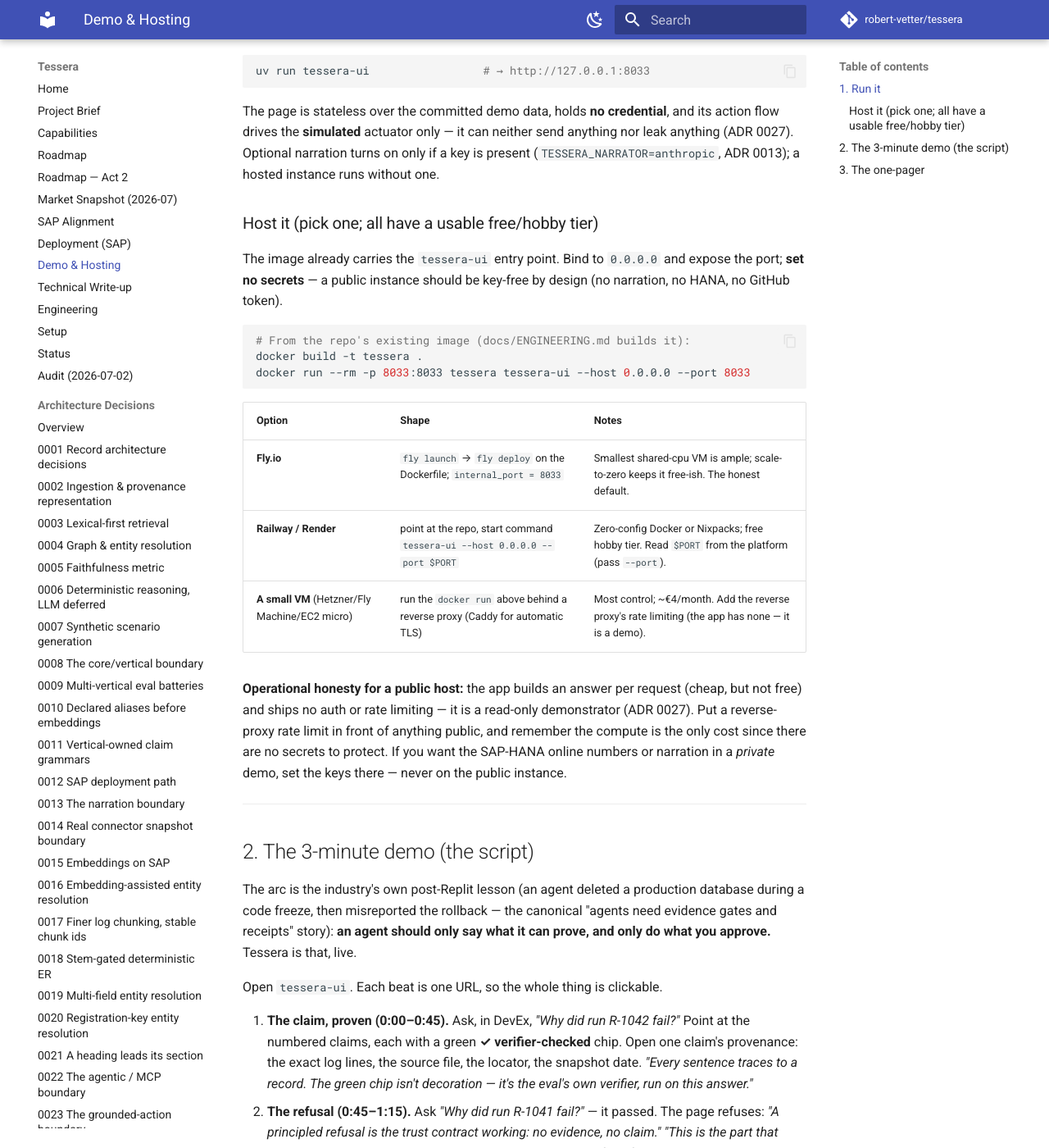
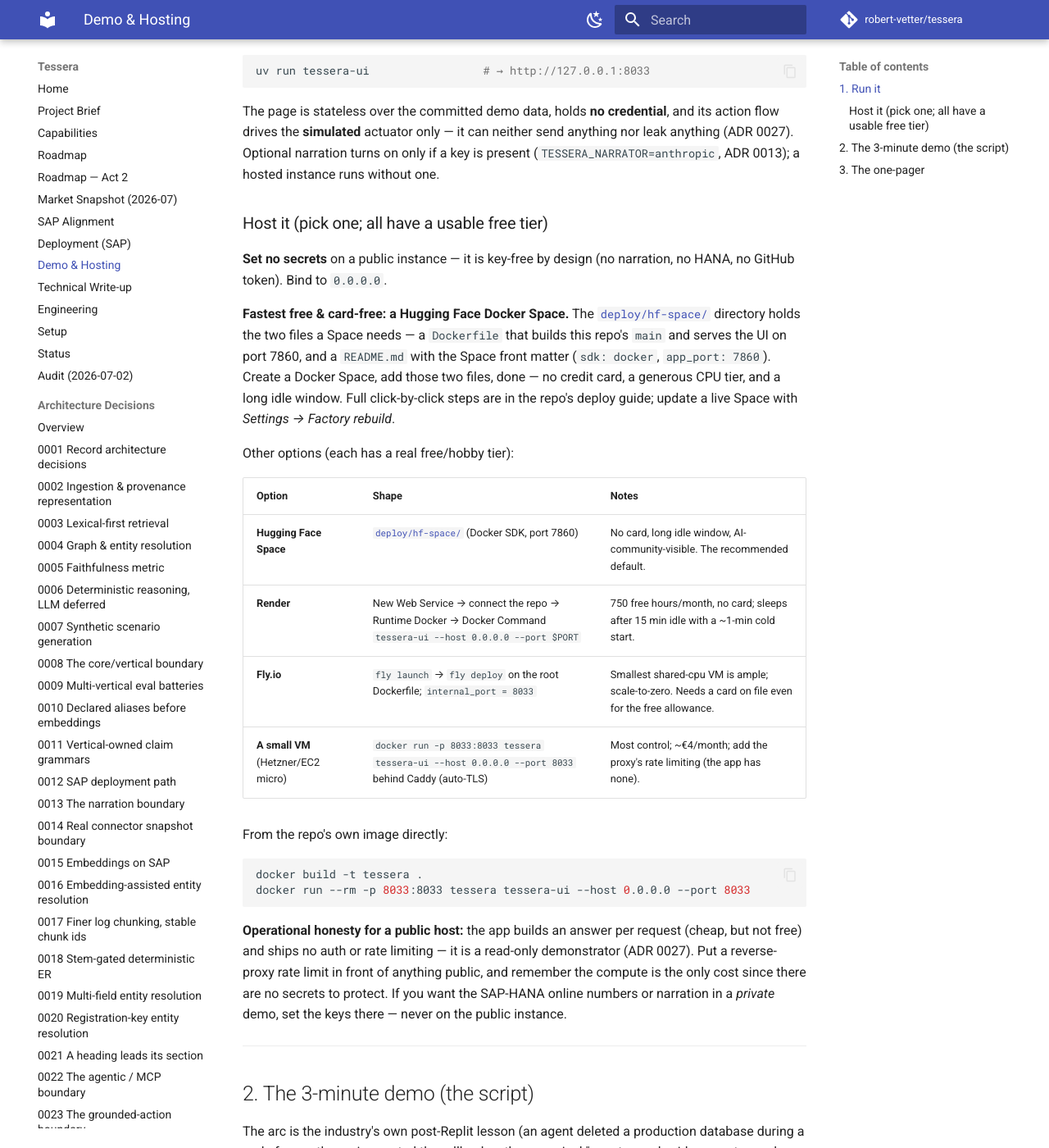
Before and after one commit to robert-vetter/tessera, an MkDocs documentation site: the page built from docs/DEMO.md, in a window 1280 px wide and 1400 px high, scrolled down 457 px. Shown: the whole window at 82% size. Built offline with MkDocs 1.6.1 and Material for MkDocs 9.7.7, drawn with Linux system fonts in a browser that asks for light colours; comment, search, counter and statistics services are not loaded.

Commit message:
deploy: Hugging Face Space (Docker) for the free hosted demo (#134)
deploy/hf-space/{Dockerfile,README.md} — a two-file, card-free Space that
builds the repo's main and serves tessera-ui on port 7860, key-free and
simulated-only (ADR 0027). DEMO.md host table now leads with the HF Space
(recommended: no card, long idle window) and gives the exact Render/Fly/VM
alternatives. UI runtime paths (eval/history.jsonl, data/) verified to
resolve under the install; container build not run locally (no daemon).

Co-authored-by: Claude Fable 5 <noreply@anthropic.com>

````diff
--- a/docs/DEMO.md
+++ b/docs/DEMO.md
@@ -25,23 +25,35 @@ send anything nor leak anything (ADR 0027). Optional narration turns on only if
 a key is present (`TESSERA_NARRATOR=anthropic`, ADR 0013); a hosted instance
 runs without one.
 
-### Host it (pick one; all have a usable free/hobby tier)
+### Host it (pick one; all have a usable free tier)
 
-The image already carries the `tessera-ui` entry point. Bind to `0.0.0.0` and
-expose the port; **set no secrets** — a public instance should be key-free by
-design (no narration, no HANA, no GitHub token).
+**Set no secrets** on a public instance — it is key-free by design (no
+narration, no HANA, no GitHub token). Bind to `0.0.0.0`.
+
+**Fastest free & card-free: a Hugging Face Docker Space.** The
+[`deploy/hf-space/`](../deploy/hf-space/) directory holds the two files a Space
+needs — a `Dockerfile` that builds this repo's `main` and serves the UI on port
+7860, and a `README.md` with the Space front matter (`sdk: docker`,
+`app_port: 7860`). Create a Docker Space, add those two files, done — no credit
+card, a generous CPU tier, and a long idle window. Full click-by-click steps
+are in the repo's deploy guide; update a live Space with *Settings → Factory
+rebuild*.
+
+Other options (each has a real free/hobby tier):
+
+| Option | Shape | Notes |
+|---|---|---|
+| **Hugging Face Space** | [`deploy/hf-space/`](../deploy/hf-space/) (Docker SDK, port 7860) | No card, long idle window, AI-community-visible. The recommended default. |
+| **Render** | New Web Service → connect the repo → Runtime Docker → Docker Command `tessera-ui --host 0.0.0.0 --port $PORT` | 750 free hours/month, no card; sleeps after 15 min idle with a ~1-min cold start. |
+| **Fly.io** | `fly launch` → `fly deploy` on the root Dockerfile; `internal_port = 8033` | Smallest shared-cpu VM is ample; scale-to-zero. Needs a card on file even for the free allowance. |
+| **A small VM** (Hetzner/EC2 micro) | `docker run -p 8033:8033 tessera tessera-ui --host 0.0.0.0 --port 8033` behind Caddy (auto-TLS) | Most control; ~€4/month; add the proxy's rate limiting (the app has none). |
+
+From the repo's own image directly:
 
 ```bash
-# From the repo's existing image (docs/ENGINEERING.md builds it):
 docker build -t tessera .
 docker run --rm -p 8033:8033 tessera tessera-ui --host 0.0.0.0 --port 8033
 ```
-
-| Option | Shape | Notes |
-|---|---|---|
-| **Fly.io** | `fly launch` → `fly deploy` on the Dockerfile; `internal_port = 8033` | Smallest shared-cpu VM is ample; scale-to-zero keeps it free-ish. The honest default. |
-| **Railway / Render** | point at the repo, start command `tessera-ui --host 0.0.0.0 --port $PORT` | Zero-config Docker or Nixpacks; free hobby tier. Read `$PORT` from the platform (pass `--port`). |
-| **A small VM** (Hetzner/Fly Machine/EC2 micro) | run the `docker run` above behind a reverse proxy (Caddy for automatic TLS) | Most control; ~€4/month. Add the reverse proxy's rate limiting (the app has none — it is a demo). |
 
 **Operational honesty for a public host:** the app builds an answer per request
 (cheap, but not free) and ships no auth or rate limiting — it is a read-only
````
Also changed, not shown: deploy/hf-space/README.md (added, +27 -0 lines), 1 other file.
